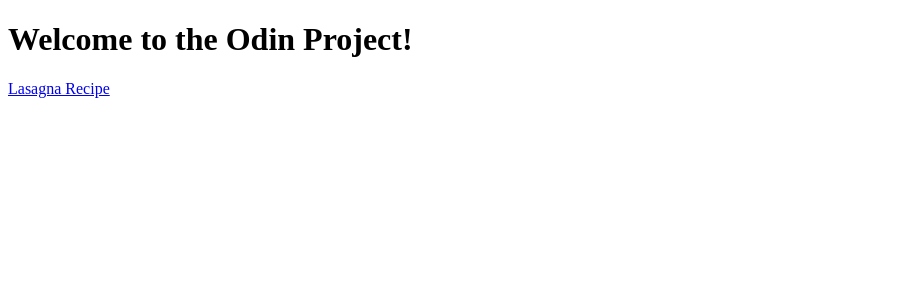
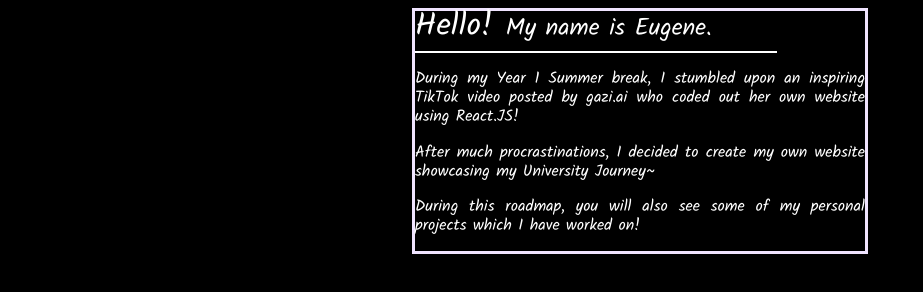
Before and after one commit to Ignitedgene/Odin-Project, a plain HTML site: page index.html in a window 1280 px wide. Shown: the whole page, without its empty margins (0-923 px from the left). Drawn offline with Linux system fonts and the light colour scheme.

Commit message:
Adding CSS file and preparing for migration

```diff
--- a/index.html
+++ b/index.html
@@ -4,10 +4,42 @@
     <meta charset="UTF-8">
     <meta http-equiv="X-UA-Compatible" content="IE=edge">
     <title>Odin Project</title>
+    <!-- <style>
+        body{
+            background-color: black;
+            font-style: normal;
+            color: whitesmoke;
+        }
+    </style> -->
+    <link rel="stylesheet" href="styles.css">
 </head>
+
 <body>
-    <h1>Welcome to the Odin Project!</h1>
 
-    <a href="odin-recipes/lasagna.html" alt="Lasagna Recipe">Lasagna Recipe</a>
+    <div class="container_style">
+
+        <span id="hello"> Hello! </span>
+        <span id="heading_p1">My name is Eugene.</span>
+        <hr
+            width = 80%
+            align="left"
+            size="2"
+            color="white">
+        <p> During my Year 1 Summer break,
+            I stumbled upon an inspiring TikTok video
+            posted by gazi.ai who coded out her own website
+            using React.JS!
+        </p>
+
+        <p> After much procrastinations, I decided to
+            create my own website showcasing my University
+            Journey~
+        </p>
+
+        <p> During this roadmap, you will also see some
+            of my personal projects which I have worked on!
+        </p>
+
+    </div>
 </body>
 </html>
--- /dev/null
+++ b/styles.css
@@ -0,0 +1,42 @@
+/* Importing */
+@import url('https://fonts.googleapis.com/css2?family=Kalam:wght@400;700&display=swap');
+
+
+/* General Styles  */
+
+body{
+    background-color: black;
+    color: white;
+    font-family: kalam;
+}
+
+p{
+    text-align: justify;
+}
+
+
+/* Typography  */
+
+
+
+/* Header and Main Navigation */
+
+.container_style{
+    background-color: black;
+    width: min(100% - 4rem, 450px);
+    margin-inline: auto;
+    line-height:120%;
+    border: solid 3px rgb(240, 228, 255);
+}
+
+#hello{
+    font-size: 200%;
+    padding: 0px;
+    line-height: 100%;
+}
+
+#heading_p1{
+    font-size: 150%;
+    padding: 0px;
+    line-height: 100%;
+}
```
Also changed, not shown: Fonts/Kalam-Bold.ttf (added), Fonts/Kalam-Light.ttf (added), Fonts/Kalam-Regular.ttf (added).
